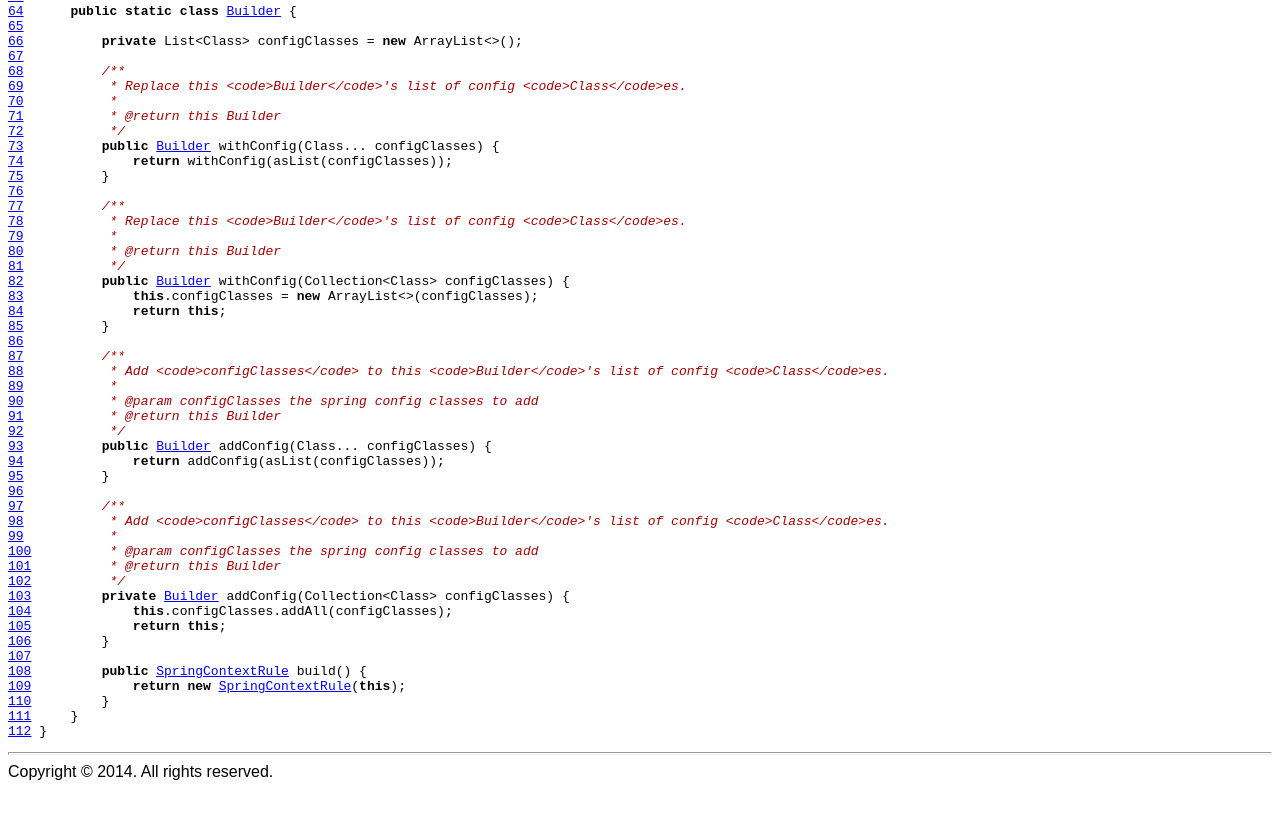
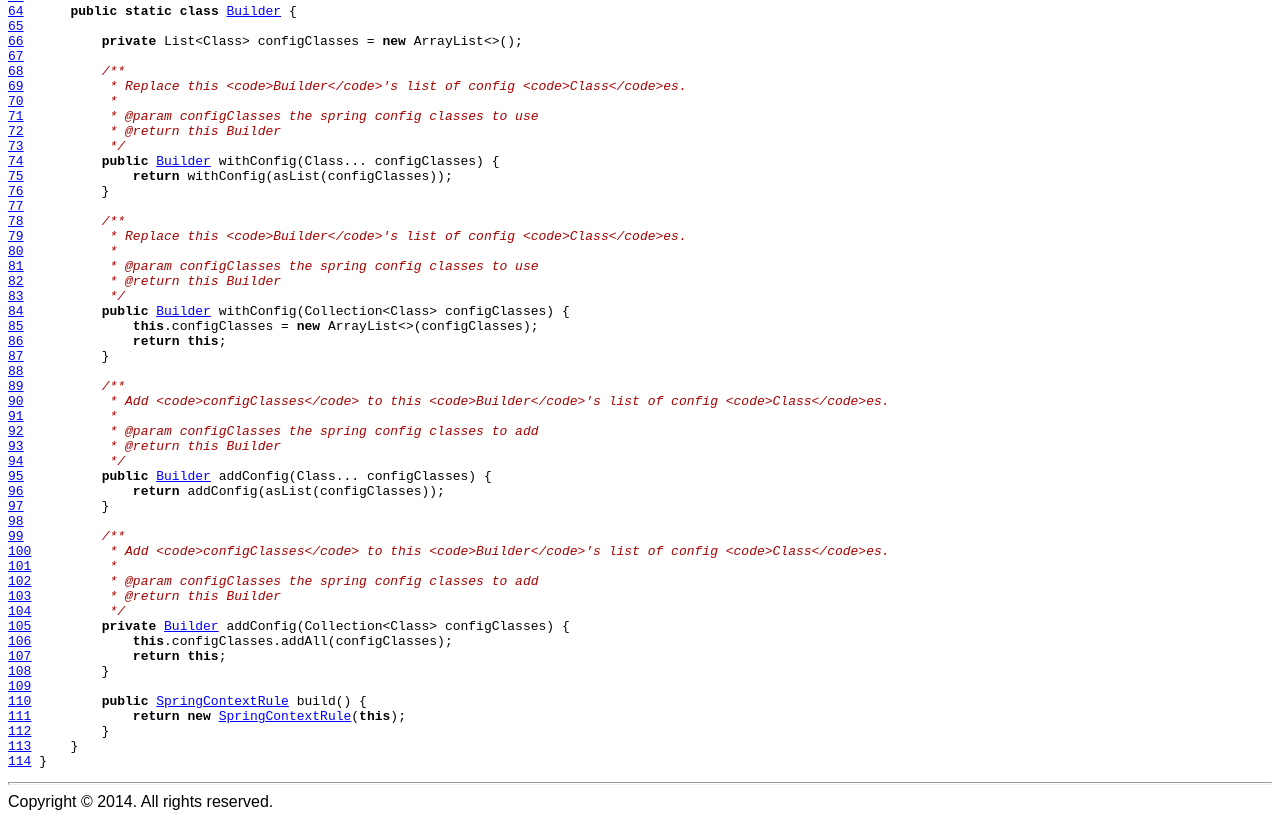
Before and after one commit to neilg/spring-rule, a plain HTML site: page xref/io/meles/spring/SpringContextRule.html in a window 1280 px wide. Shown: the part 984-1803 px from the top of the page. Before the commit the page ends 1773 px from the top, so only its background shows below. Drawn offline with Linux system fonts and the light colour scheme.

Commit message:
Creating site for 0.1.0-SNAPSHOT

```diff
--- a/xref/io/meles/spring/SpringContextRule.html
+++ b/xref/io/meles/spring/SpringContextRule.html
@@ -76,48 +76,50 @@
 <a class="jxr_linenumber" name="L68" href="#L68">68</a>          <em class="jxr_javadoccomment">/**</em>
 <a class="jxr_linenumber" name="L69" href="#L69">69</a>  <em class="jxr_javadoccomment">         * Replace this &lt;code&gt;Builder&lt;/code&gt;'s list of config &lt;code&gt;Class&lt;/code&gt;es.</em>
 <a class="jxr_linenumber" name="L70" href="#L70">70</a>  <em class="jxr_javadoccomment">         *</em>
-<a class="jxr_linenumber" name="L71" href="#L71">71</a>  <em class="jxr_javadoccomment">         * @return this Builder</em>
-<a class="jxr_linenumber" name="L72" href="#L72">72</a>  <em class="jxr_javadoccomment">         */</em>
-<a class="jxr_linenumber" name="L73" href="#L73">73</a>          <strong class="jxr_keyword">public</strong> <a href="../../../io/meles/spring/SpringContextRule.html">Builder</a> withConfig(Class... configClasses) {
-<a class="jxr_linenumber" name="L74" href="#L74">74</a>              <strong class="jxr_keyword">return</strong> withConfig(asList(configClasses));
-<a class="jxr_linenumber" name="L75" href="#L75">75</a>          }
-<a class="jxr_linenumber" name="L76" href="#L76">76</a>
-<a class="jxr_linenumber" name="L77" href="#L77">77</a>          <em class="jxr_javadoccomment">/**</em>
-<a class="jxr_linenumber" name="L78" href="#L78">78</a>  <em class="jxr_javadoccomment">         * Replace this &lt;code&gt;Builder&lt;/code&gt;'s list of config &lt;code&gt;Class&lt;/code&gt;es.</em>
-<a class="jxr_linenumber" name="L79" href="#L79">79</a>  <em class="jxr_javadoccomment">         *</em>
-<a class="jxr_linenumber" name="L80" href="#L80">80</a>  <em class="jxr_javadoccomment">         * @return this Builder</em>
-<a class="jxr_linenumber" name="L81" href="#L81">81</a>  <em class="jxr_javadoccomment">         */</em>
-<a class="jxr_linenumber" name="L82" href="#L82">82</a>          <strong class="jxr_keyword">public</strong> <a href="../../../io/meles/spring/SpringContextRule.html">Builder</a> withConfig(Collection&lt;Class&gt; configClasses) {
-<a class="jxr_linenumber" name="L83" href="#L83">83</a>              <strong class="jxr_keyword">this</strong>.configClasses = <strong class="jxr_keyword">new</strong> ArrayList&lt;&gt;(configClasses);
-<a class="jxr_linenumber" name="L84" href="#L84">84</a>              <strong class="jxr_keyword">return</strong> <strong class="jxr_keyword">this</strong>;
-<a class="jxr_linenumber" name="L85" href="#L85">85</a>          }
-<a class="jxr_linenumber" name="L86" href="#L86">86</a>
-<a class="jxr_linenumber" name="L87" href="#L87">87</a>          <em class="jxr_javadoccomment">/**</em>
-<a class="jxr_linenumber" name="L88" href="#L88">88</a>  <em class="jxr_javadoccomment">         * Add &lt;code&gt;configClasses&lt;/code&gt; to this &lt;code&gt;Builder&lt;/code&gt;'s list of config &lt;code&gt;Class&lt;/code&gt;es.</em>
-<a class="jxr_linenumber" name="L89" href="#L89">89</a>  <em class="jxr_javadoccomment">         *</em>
-<a class="jxr_linenumber" name="L90" href="#L90">90</a>  <em class="jxr_javadoccomment">         * @param configClasses the spring config classes to add</em>
-<a class="jxr_linenumber" name="L91" href="#L91">91</a>  <em class="jxr_javadoccomment">         * @return this Builder</em>
-<a class="jxr_linenumber" name="L92" href="#L92">92</a>  <em class="jxr_javadoccomment">         */</em>
-<a class="jxr_linenumber" name="L93" href="#L93">93</a>          <strong class="jxr_keyword">public</strong> <a href="../../../io/meles/spring/SpringContextRule.html">Builder</a> addConfig(Class... configClasses) {
-<a class="jxr_linenumber" name="L94" href="#L94">94</a>              <strong class="jxr_keyword">return</strong> addConfig(asList(configClasses));
-<a class="jxr_linenumber" name="L95" href="#L95">95</a>          }
-<a class="jxr_linenumber" name="L96" href="#L96">96</a>
-<a class="jxr_linenumber" name="L97" href="#L97">97</a>          <em class="jxr_javadoccomment">/**</em>
-<a class="jxr_linenumber" name="L98" href="#L98">98</a>  <em class="jxr_javadoccomment">         * Add &lt;code&gt;configClasses&lt;/code&gt; to this &lt;code&gt;Builder&lt;/code&gt;'s list of config &lt;code&gt;Class&lt;/code&gt;es.</em>
-<a class="jxr_linenumber" name="L99" href="#L99">99</a>  <em class="jxr_javadoccomment">         *</em>
-<a class="jxr_linenumber" name="L100" href="#L100">100</a> <em class="jxr_javadoccomment">         * @param configClasses the spring config classes to add</em>
-<a class="jxr_linenumber" name="L101" href="#L101">101</a> <em class="jxr_javadoccomment">         * @return this Builder</em>
-<a class="jxr_linenumber" name="L102" href="#L102">102</a> <em class="jxr_javadoccomment">         */</em>
-<a class="jxr_linenumber" name="L103" href="#L103">103</a>         <strong class="jxr_keyword">private</strong> <a href="../../../io/meles/spring/SpringContextRule.html">Builder</a> addConfig(Collection&lt;Class&gt; configClasses) {
-<a class="jxr_linenumber" name="L104" href="#L104">104</a>             <strong class="jxr_keyword">this</strong>.configClasses.addAll(configClasses);
-<a class="jxr_linenumber" name="L105" href="#L105">105</a>             <strong class="jxr_keyword">return</strong> <strong class="jxr_keyword">this</strong>;
-<a class="jxr_linenumber" name="L106" href="#L106">106</a>         }
-<a class="jxr_linenumber" name="L107" href="#L107">107</a>
-<a class="jxr_linenumber" name="L108" href="#L108">108</a>         <strong class="jxr_keyword">public</strong> <a href="../../../io/meles/spring/SpringContextRule.html">SpringContextRule</a> build() {
-<a class="jxr_linenumber" name="L109" href="#L109">109</a>             <strong class="jxr_keyword">return</strong> <strong class="jxr_keyword">new</strong> <a href="../../../io/meles/spring/SpringContextRule.html">SpringContextRule</a>(<strong class="jxr_keyword">this</strong>);
-<a class="jxr_linenumber" name="L110" href="#L110">110</a>         }
-<a class="jxr_linenumber" name="L111" href="#L111">111</a>     }
-<a class="jxr_linenumber" name="L112" href="#L112">112</a> }
+<a class="jxr_linenumber" name="L71" href="#L71">71</a>  <em class="jxr_javadoccomment">         * @param configClasses the spring config classes to use</em>
+<a class="jxr_linenumber" name="L72" href="#L72">72</a>  <em class="jxr_javadoccomment">         * @return this Builder</em>
+<a class="jxr_linenumber" name="L73" href="#L73">73</a>  <em class="jxr_javadoccomment">         */</em>
+<a class="jxr_linenumber" name="L74" href="#L74">74</a>          <strong class="jxr_keyword">public</strong> <a href="../../../io/meles/spring/SpringContextRule.html">Builder</a> withConfig(Class... configClasses) {
+<a class="jxr_linenumber" name="L75" href="#L75">75</a>              <strong class="jxr_keyword">return</strong> withConfig(asList(configClasses));
+<a class="jxr_linenumber" name="L76" href="#L76">76</a>          }
+<a class="jxr_linenumber" name="L77" href="#L77">77</a>
+<a class="jxr_linenumber" name="L78" href="#L78">78</a>          <em class="jxr_javadoccomment">/**</em>
+<a class="jxr_linenumber" name="L79" href="#L79">79</a>  <em class="jxr_javadoccomment">         * Replace this &lt;code&gt;Builder&lt;/code&gt;'s list of config &lt;code&gt;Class&lt;/code&gt;es.</em>
+<a class="jxr_linenumber" name="L80" href="#L80">80</a>  <em class="jxr_javadoccomment">         *</em>
+<a class="jxr_linenumber" name="L81" href="#L81">81</a>  <em class="jxr_javadoccomment">         * @param configClasses the spring config classes to use</em>
+<a class="jxr_linenumber" name="L82" href="#L82">82</a>  <em class="jxr_javadoccomment">         * @return this Builder</em>
+<a class="jxr_linenumber" name="L83" href="#L83">83</a>  <em class="jxr_javadoccomment">         */</em>
+<a class="jxr_linenumber" name="L84" href="#L84">84</a>          <strong class="jxr_keyword">public</strong> <a href="../../../io/meles/spring/SpringContextRule.html">Builder</a> withConfig(Collection&lt;Class&gt; configClasses) {
+<a class="jxr_linenumber" name="L85" href="#L85">85</a>              <strong class="jxr_keyword">this</strong>.configClasses = <strong class="jxr_keyword">new</strong> ArrayList&lt;&gt;(configClasses);
+<a class="jxr_linenumber" name="L86" href="#L86">86</a>              <strong class="jxr_keyword">return</strong> <strong class="jxr_keyword">this</strong>;
+<a class="jxr_linenumber" name="L87" href="#L87">87</a>          }
+<a class="jxr_linenumber" name="L88" href="#L88">88</a>
+<a class="jxr_linenumber" name="L89" href="#L89">89</a>          <em class="jxr_javadoccomment">/**</em>
+<a class="jxr_linenumber" name="L90" href="#L90">90</a>  <em class="jxr_javadoccomment">         * Add &lt;code&gt;configClasses&lt;/code&gt; to this &lt;code&gt;Builder&lt;/code&gt;'s list of config &lt;code&gt;Class&lt;/code&gt;es.</em>
+<a class="jxr_linenumber" name="L91" href="#L91">91</a>  <em class="jxr_javadoccomment">         *</em>
+<a class="jxr_linenumber" name="L92" href="#L92">92</a>  <em class="jxr_javadoccomment">         * @param configClasses the spring config classes to add</em>
+<a class="jxr_linenumber" name="L93" href="#L93">93</a>  <em class="jxr_javadoccomment">         * @return this Builder</em>
+<a class="jxr_linenumber" name="L94" href="#L94">94</a>  <em class="jxr_javadoccomment">         */</em>
+<a class="jxr_linenumber" name="L95" href="#L95">95</a>          <strong class="jxr_keyword">public</strong> <a href="../../../io/meles/spring/SpringContextRule.html">Builder</a> addConfig(Class... configClasses) {
+<a class="jxr_linenumber" name="L96" href="#L96">96</a>              <strong class="jxr_keyword">return</strong> addConfig(asList(configClasses));
+<a class="jxr_linenumber" name="L97" href="#L97">97</a>          }
+<a class="jxr_linenumber" name="L98" href="#L98">98</a>
+<a class="jxr_linenumber" name="L99" href="#L99">99</a>          <em class="jxr_javadoccomment">/**</em>
+<a class="jxr_linenumber" name="L100" href="#L100">100</a> <em class="jxr_javadoccomment">         * Add &lt;code&gt;configClasses&lt;/code&gt; to this &lt;code&gt;Builder&lt;/code&gt;'s list of config &lt;code&gt;Class&lt;/code&gt;es.</em>
+<a class="jxr_linenumber" name="L101" href="#L101">101</a> <em class="jxr_javadoccomment">         *</em>
+<a class="jxr_linenumber" name="L102" href="#L102">102</a> <em class="jxr_javadoccomment">         * @param configClasses the spring config classes to add</em>
+<a class="jxr_linenumber" name="L103" href="#L103">103</a> <em class="jxr_javadoccomment">         * @return this Builder</em>
+<a class="jxr_linenumber" name="L104" href="#L104">104</a> <em class="jxr_javadoccomment">         */</em>
+<a class="jxr_linenumber" name="L105" href="#L105">105</a>         <strong class="jxr_keyword">private</strong> <a href="../../../io/meles/spring/SpringContextRule.html">Builder</a> addConfig(Collection&lt;Class&gt; configClasses) {
+<a class="jxr_linenumber" name="L106" href="#L106">106</a>             <strong class="jxr_keyword">this</strong>.configClasses.addAll(configClasses);
+<a class="jxr_linenumber" name="L107" href="#L107">107</a>             <strong class="jxr_keyword">return</strong> <strong class="jxr_keyword">this</strong>;
+<a class="jxr_linenumber" name="L108" href="#L108">108</a>         }
+<a class="jxr_linenumber" name="L109" href="#L109">109</a>
+<a class="jxr_linenumber" name="L110" href="#L110">110</a>         <strong class="jxr_keyword">public</strong> <a href="../../../io/meles/spring/SpringContextRule.html">SpringContextRule</a> build() {
+<a class="jxr_linenumber" name="L111" href="#L111">111</a>             <strong class="jxr_keyword">return</strong> <strong class="jxr_keyword">new</strong> <a href="../../../io/meles/spring/SpringContextRule.html">SpringContextRule</a>(<strong class="jxr_keyword">this</strong>);
+<a class="jxr_linenumber" name="L112" href="#L112">112</a>         }
+<a class="jxr_linenumber" name="L113" href="#L113">113</a>     }
+<a class="jxr_linenumber" name="L114" href="#L114">114</a> }
 </pre>
 <hr/>
 <div id="footer">Copyright &#169; 2014. All rights reserved.</div>
```
Also changed, not shown: failsafe-report.html (+4 -4 lines), surefire-report.html (+7 -7 lines).
